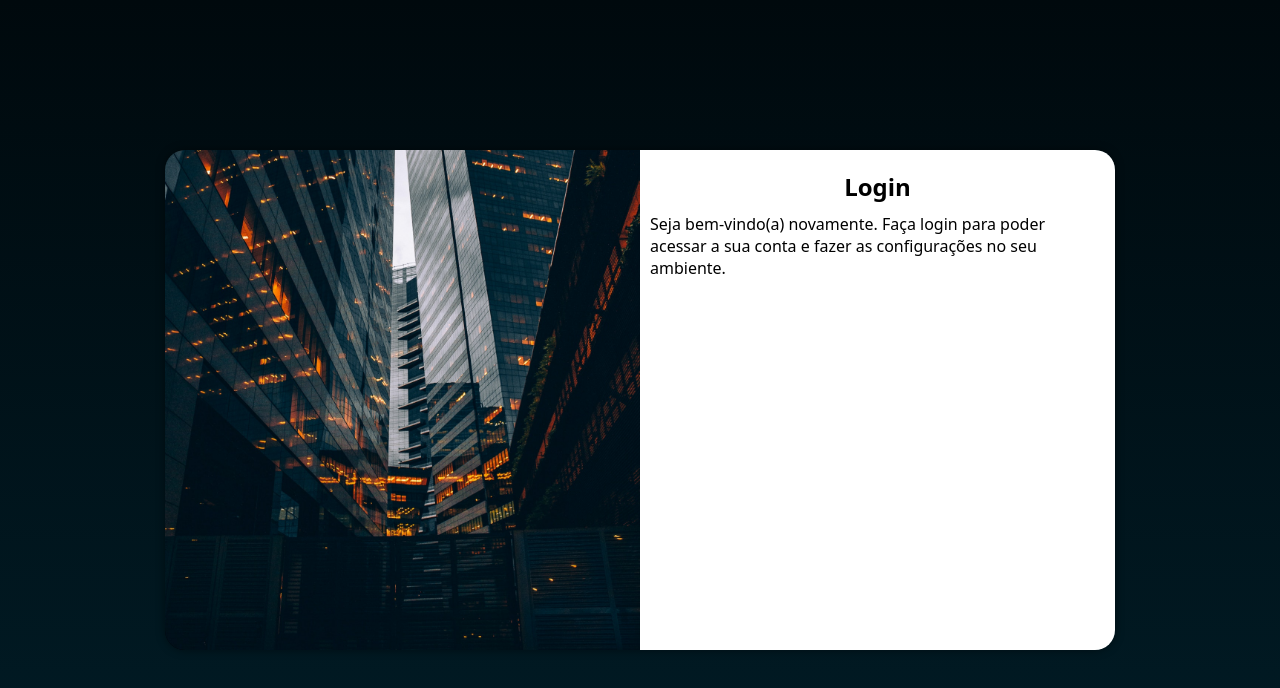
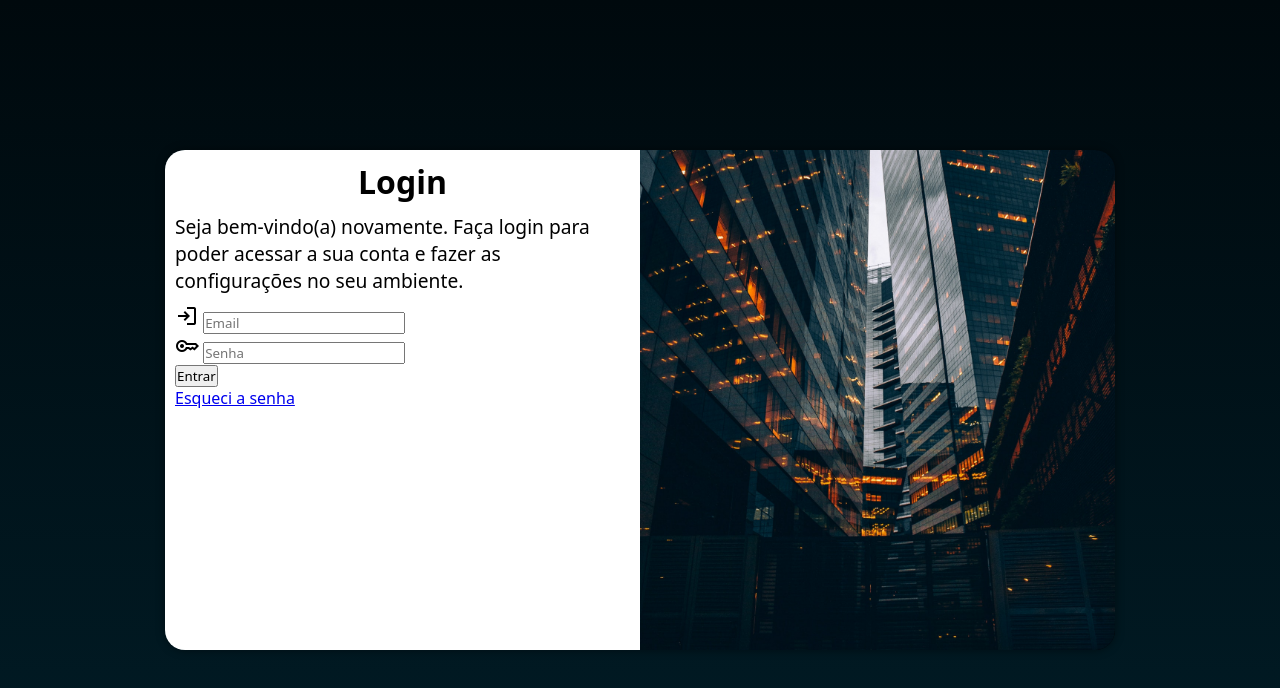
Before and after one commit to brunogranemann/projeto-login, a plain HTML site: page index.html in a window 1280 px wide. Drawn offline with nearby package versions, Linux system fonts and the light colour scheme.

Commit message:
Adicionei o formulário

```diff
--- a/estilos/media-queries.css
+++ b/estilos/media-queries.css
@@ -33,13 +33,21 @@
     }
 
     #imagem {
-        float: left;
+        float: right;
         height: 100%;
         width: 50%;
     }
 
     #formulario {
-        float: right;
+        float: left;
         width: 50%;
     }
+
+    h1 {
+        font-size: 2em;
+    }
+
+    p {
+        font-size: 1.2em;
+    }
 }
--- a/estilos/style.css
+++ b/estilos/style.css
@@ -60,9 +60,10 @@ main {
 
 h1 {
     text-align: center;
-    margin: 10px;
+    margin-bottom: 10px;
 }
 
 p {
     margin-bottom: 10px;
+    font-size: 0.8em;
 }
--- a/index.html
+++ b/index.html
@@ -5,6 +5,7 @@
     <meta http-equiv="X-UA-Compatible" content="IE=edge">
     <meta name="viewport" content="width=device-width, initial-scale=1.0">
     <title>Login</title>
+    <link rel="stylesheet" href="https://fonts.googleapis.com/css2?family=Material+Symbols+Outlined:opsz,wght,FILL,GRAD@20..48,100..700,0..1,-50..200" />
     <link rel="stylesheet" href="estilos/style.css">
     <link rel="stylesheet" href="estilos/media-queries.css">
 </head>
@@ -17,8 +18,17 @@
             <div id="formulario">
                 <h1>Login</h1>
                 <p>Seja bem-vindo(a) novamente. Faça login para poder acessar a sua conta e fazer as configurações no seu ambiente.</p>
-                <form action="login.php" method="POST">
-
+                <form action="login.php" method="POST" autocomplete="on">
+                    <div class="campo">
+                        <span class="material-symbols-outlined">login</span>
+                        <input type="email" name="login" id="ilogin" placeholder="Email" autocomplete="email" required>
+                    </div>
+                    <div class="campo">
+                        <span class="material-symbols-outlined">key</span>
+                        <input type="password" name="senha" id="isenha" placeholder="Senha" autocomplete="current-password"required>
+                    </div>
+                    <input type="submit" value="Entrar"><br>
+                    <a href="esqueci.html">Esqueci a senha</a>
                 </form>
             </div>
         </section>
```
